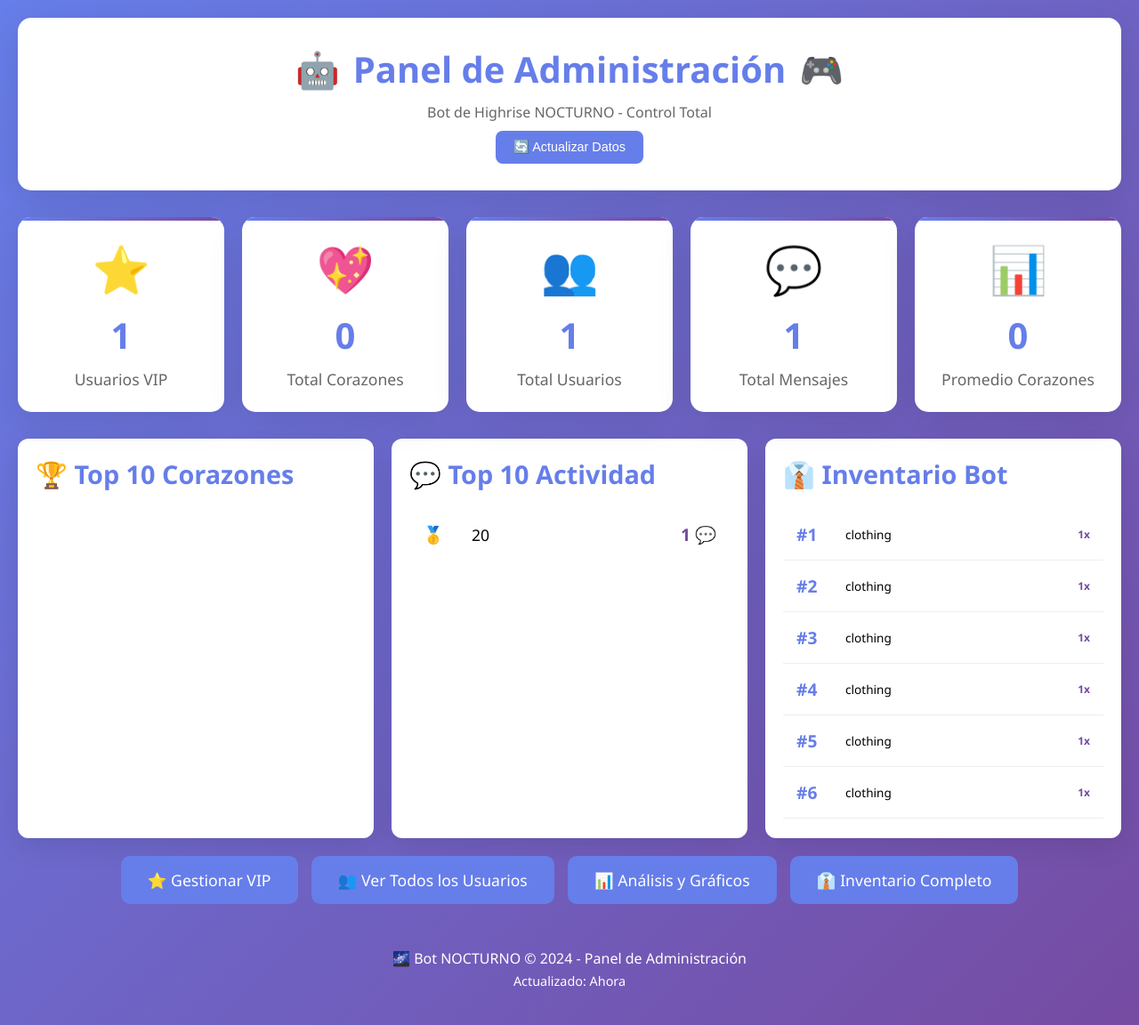
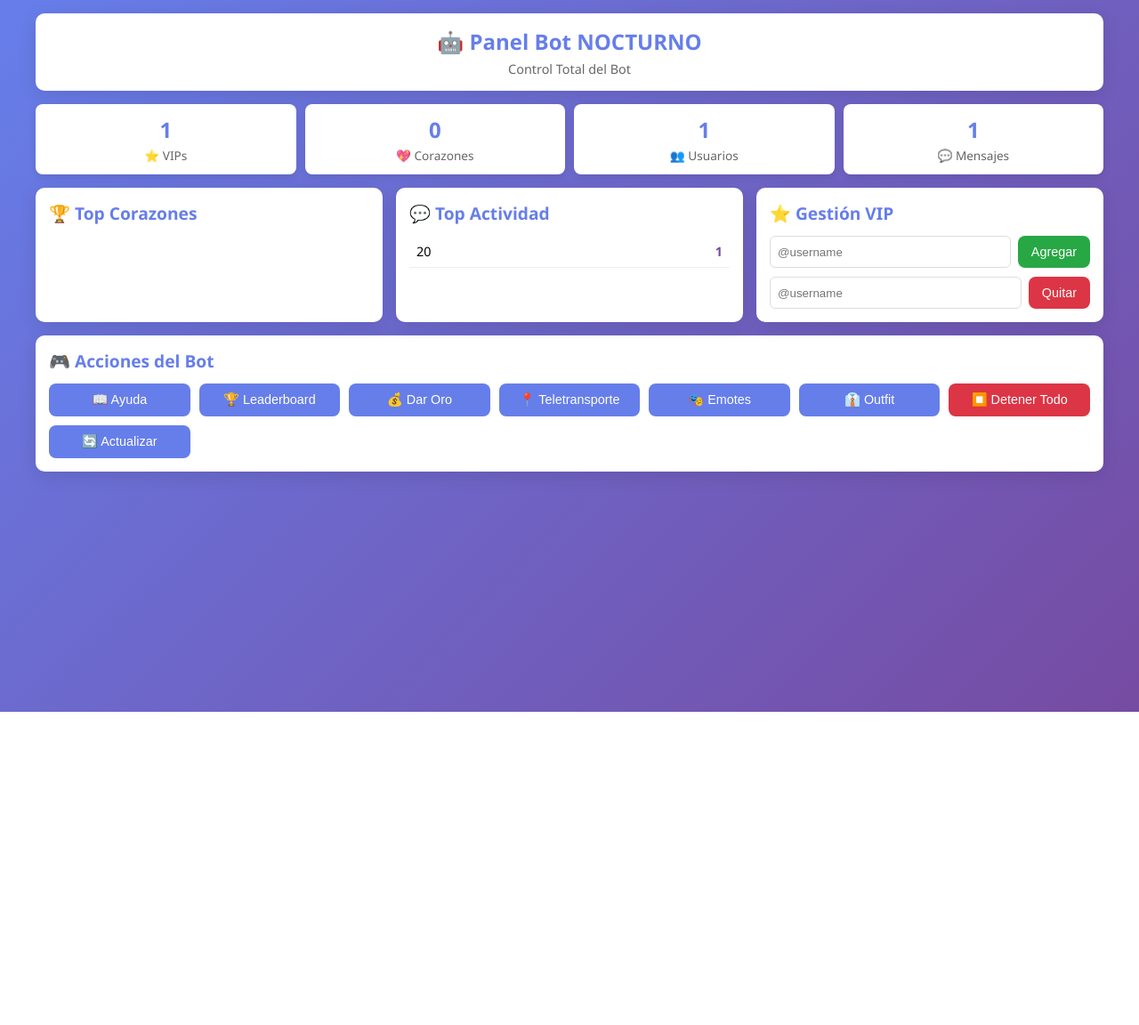
Before and after one commit to daikelcutino-spec/Leoparedes, a Flask app: page / in a window 1280 px wide. Shown: the whole page at 89% size. After the commit the page ends 800 px from the top, so only its background shows below. Run offline with Flask 3, Linux system fonts and the light colour scheme.

Commit message:
Assistant checkpoint
Assistant generated file changes:
- templates/index.html: Hacer el panel más compacto y agregar funciones interactivas
- web_panel.py: Agregar endpoints para todas las funciones del bot

---

User prompt:

Te dije que pusieras eso más pequeño y añadas a todos los botones funciones y añade dependiendo de mi main.py todas las funciones

Replit-Commit-Author: Assistant
Replit-Commit-Session-Id: 3f11bc77-e754-4571-9835-621530f2b4c4

```diff
--- a/templates/index.html
+++ b/templates/index.html
@@ -4,7 +4,7 @@
 <head>
     <meta charset="UTF-8">
     <meta name="viewport" content="width=device-width, initial-scale=1.0">
-    <title>Panel de Administración - Bot Highrise</title>
+    <title>Panel Bot NOCTURNO</title>
     <style>
         * {
             margin: 0;
@@ -16,370 +16,404 @@
             font-family: 'Segoe UI', Tahoma, Geneva, Verdana, sans-serif;
             background: linear-gradient(135deg, #667eea 0%, #764ba2 100%);
             min-height: 100vh;
-            padding: 20px;
+            padding: 15px;
         }
 
         .container {
-            max-width: 1400px;
+            max-width: 1200px;
             margin: 0 auto;
         }
 
         .header {
             background: white;
-            padding: 30px;
-            border-radius: 15px;
-            box-shadow: 0 10px 40px rgba(0,0,0,0.1);
-            margin-bottom: 30px;
+            padding: 15px;
+            border-radius: 10px;
+            box-shadow: 0 5px 20px rgba(0,0,0,0.1);
+            margin-bottom: 15px;
             text-align: center;
         }
 
         .header h1 {
             color: #667eea;
-            font-size: 2.5em;
-            margin-bottom: 10px;
-            display: flex;
-            align-items: center;
-            justify-content: center;
-            gap: 15px;
-        }
-
-        .refresh-btn {
-            background: #667eea;
-            color: white;
-            border: none;
-            padding: 10px 20px;
-            border-radius: 8px;
-            cursor: pointer;
-            font-size: 0.9em;
-            margin-top: 10px;
-            transition: all 0.3s;
-        }
-
-        .refresh-btn:hover {
-            background: #764ba2;
-            transform: scale(1.05);
+            font-size: 1.5em;
+            margin-bottom: 5px;
         }
 
         .stats-grid {
             display: grid;
-            grid-template-columns: repeat(auto-fit, minmax(200px, 1fr));
-            gap: 20px;
-            margin-bottom: 30px;
+            grid-template-columns: repeat(auto-fit, minmax(150px, 1fr));
+            gap: 10px;
+            margin-bottom: 15px;
         }
 
         .stat-card {
             background: white;
-            padding: 25px;
-            border-radius: 15px;
-            box-shadow: 0 10px 40px rgba(0,0,0,0.1);
+            padding: 12px;
+            border-radius: 8px;
             text-align: center;
-            transition: all 0.3s;
-            position: relative;
-            overflow: hidden;
-        }
-
-        .stat-card::before {
-            content: '';
-            position: absolute;
-            top: 0;
-            left: 0;
-            width: 100%;
-            height: 4px;
-            background: linear-gradient(90deg, #667eea, #764ba2);
-        }
-
-        .stat-card:hover {
-            transform: translateY(-5px);
-            box-shadow: 0 15px 50px rgba(0,0,0,0.15);
-        }
-
-        .stat-card .icon {
-            font-size: 3em;
-            margin-bottom: 15px;
-            animation: pulse 2s infinite;
-        }
-
-        @keyframes pulse {
-            0%, 100% { transform: scale(1); }
-            50% { transform: scale(1.1); }
+            box-shadow: 0 3px 10px rgba(0,0,0,0.1);
         }
 
         .stat-card .value {
-            font-size: 2.5em;
+            font-size: 1.5em;
             font-weight: bold;
             color: #667eea;
-            margin-bottom: 10px;
         }
 
         .stat-card .label {
             color: #666;
-            font-size: 1.1em;
+            font-size: 0.85em;
+            margin-top: 3px;
         }
 
-        .main-content {
+        .main-grid {
             display: grid;
-            grid-template-columns: 1fr 1fr 1fr;
-            gap: 20px;
-            margin-bottom: 20px;
+            grid-template-columns: repeat(auto-fit, minmax(320px, 1fr));
+            gap: 15px;
+            margin-bottom: 15px;
         }
 
-        .leaderboard {
+        .panel {
             background: white;
-            padding: 20px;
-            border-radius: 12px;
-            box-shadow: 0 8px 30px rgba(0,0,0,0.1);
+            padding: 15px;
+            border-radius: 10px;
+            box-shadow: 0 5px 20px rgba(0,0,0,0.1);
         }
 
-        .leaderboard h2 {
+        .panel h2 {
             color: #667eea;
-            margin-bottom: 20px;
-            font-size: 1.8em;
+            font-size: 1.2em;
+            margin-bottom: 12px;
             display: flex;
             align-items: center;
-            gap: 10px;
+            gap: 8px;
         }
 
-        .leaderboard-list {
+        .list {
             list-style: none;
-            max-height: 350px;
+            max-height: 200px;
             overflow-y: auto;
         }
 
-        .leaderboard-item {
-            padding: 15px;
+        .list-item {
+            padding: 8px;
             border-bottom: 1px solid #eee;
             display: flex;
             justify-content: space-between;
             align-items: center;
-            transition: all 0.3s;
+            font-size: 0.9em;
         }
 
-        .leaderboard-item:hover {
+        .list-item:hover {
             background: #f8f9fa;
-            transform: translateX(5px);
         }
 
-        .leaderboard-item:last-child {
-            border-bottom: none;
-        }
-
-        .leaderboard-item .rank {
-            font-weight: bold;
-            color: #667eea;
-            margin-right: 15px;
-            font-size: 1.2em;
-            min-width: 40px;
-        }
-
-        .leaderboard-item .rank.gold { color: #ffd700; }
-        .leaderboard-item .rank.silver { color: #c0c0c0; }
-        .leaderboard-item .rank.bronze { color: #cd7f32; }
-
-        .leaderboard-item .username {
-            flex-grow: 1;
-            font-size: 1.1em;
-        }
-
-        .leaderboard-item .score {
-            font-weight: bold;
-            color: #764ba2;
-            font-size: 1.2em;
-        }
-
-        .nav-buttons {
-            display: flex;
-            gap: 15px;
-            flex-wrap: wrap;
-            justify-content: center;
+        .actions {
+            display: grid;
+            grid-template-columns: repeat(auto-fit, minmax(140px, 1fr));
+            gap: 10px;
         }
 
         .btn {
             background: #667eea;
             color: white;
-            padding: 15px 30px;
+            padding: 10px 15px;
             border: none;
-            border-radius: 10px;
-            font-size: 1.1em;
+            border-radius: 8px;
+            font-size: 0.9em;
             cursor: pointer;
-            transition: all 0.3s;
-            text-decoration: none;
-            display: inline-flex;
-            align-items: center;
-            gap: 10px;
+            transition: all 0.2s;
+            text-align: center;
         }
 
         .btn:hover {
             background: #764ba2;
-            transform: translateY(-2px);
-            box-shadow: 0 5px 20px rgba(0,0,0,0.2);
+            transform: scale(1.02);
         }
 
-        .footer {
-            text-align: center;
-            padding: 20px;
-            color: white;
-            margin-top: 30px;
+        .btn-danger {
+            background: #dc3545;
         }
 
-        @media (max-width: 1200px) {
-            .main-content {
-                grid-template-columns: 1fr 1fr;
-            }
+        .btn-danger:hover {
+            background: #c82333;
         }
 
-        @media (max-width: 768px) {
-            .main-content {
-                grid-template-columns: 1fr;
-            }
+        .btn-success {
+            background: #28a745;
         }
 
-        @media (max-width: 768px) {
-            .header h1 {
-                font-size: 1.8em;
-                flex-direction: column;
-            }
-
-            .stats-grid {
-                grid-template-columns: 1fr;
-            }
+        .btn-success:hover {
+            background: #218838;
         }
 
-        .loading {
-            display: inline-block;
-            width: 20px;
-            height: 20px;
-            border: 3px solid rgba(255,255,255,.3);
-            border-radius: 50%;
-            border-top-color: white;
-            animation: spin 1s ease-in-out infinite;
+        .input-group {
+            display: flex;
+            gap: 8px;
+            margin-top: 10px;
         }
 
-        @keyframes spin {
-            to { transform: rotate(360deg); }
+        .input-group input {
+            flex: 1;
+            padding: 8px;
+            border: 1px solid #ddd;
+            border-radius: 6px;
+        }
+
+        .modal {
+            display: none;
+            position: fixed;
+            top: 0;
+            left: 0;
+            width: 100%;
+            height: 100%;
+            background: rgba(0,0,0,0.5);
+            justify-content: center;
+            align-items: center;
+            z-index: 1000;
+        }
+
+        .modal-content {
+            background: white;
+            padding: 20px;
+            border-radius: 10px;
+            max-width: 400px;
+            width: 90%;
+        }
+
+        .close {
+            float: right;
+            font-size: 1.5em;
+            cursor: pointer;
         }
     </style>
 </head>
 <body>
     <div class="container">
         <div class="header">
-            <h1>
-                <span>🤖</span>
-                <span>Panel de Administración</span>
-                <span>🎮</span>
-            </h1>
-            <p style="color: #666; margin-top: 10px;">Bot de Highrise NOCTURNO - Control Total</p>
-            <button class="refresh-btn" onclick="location.reload()">
-                🔄 Actualizar Datos
-            </button>
+            <h1>🤖 Panel Bot NOCTURNO</h1>
+            <p style="color: #666; font-size: 0.9em;">Control Total del Bot</p>
         </div>
 
         <div class="stats-grid">
             <div class="stat-card">
-                <div class="icon">⭐</div>
                 <div class="value">{{ vip_count }}</div>
-                <div class="label">Usuarios VIP</div>
+                <div class="label">⭐ VIPs</div>
             </div>
-
             <div class="stat-card">
-                <div class="icon">💖</div>
                 <div class="value">{{ total_hearts }}</div>
-                <div class="label">Total Corazones</div>
+                <div class="label">💖 Corazones</div>
             </div>
-
             <div class="stat-card">
-                <div class="icon">👥</div>
                 <div class="value">{{ total_users }}</div>
-                <div class="label">Total Usuarios</div>
+                <div class="label">👥 Usuarios</div>
             </div>
-
             <div class="stat-card">
-                <div class="icon">💬</div>
                 <div class="value">{{ total_messages }}</div>
-                <div class="label">Total Mensajes</div>
-            </div>
-
-            <div class="stat-card">
-                <div class="icon">📊</div>
-                <div class="value">{{ avg_hearts }}</div>
-                <div class="label">Promedio Corazones</div>
+                <div class="label">💬 Mensajes</div>
             </div>
         </div>
 
-        <div class="main-content">
-            <div class="leaderboard">
-                <h2>🏆 Top 10 Corazones</h2>
-                <ul class="leaderboard-list">
-                    {% for username, hearts in top_hearts %}
-                    <li class="leaderboard-item">
-                        <span class="rank {% if loop.index == 1 %}gold{% elif loop.index == 2 %}silver{% elif loop.index == 3 %}bronze{% endif %}">
-                            {% if loop.index == 1 %}🥇
-                            {% elif loop.index == 2 %}🥈
-                            {% elif loop.index == 3 %}🥉
-                            {% else %}#{{ loop.index }}
-                            {% endif %}
-                        </span>
-                        <span class="username">{{ username }}</span>
-                        <span class="score">{{ hearts }} ❤️</span>
+        <div class="main-grid">
+            <div class="panel">
+                <h2>🏆 Top Corazones</h2>
+                <ul class="list">
+                    {% for username, hearts in top_hearts[:5] %}
+                    <li class="list-item">
+                        <span>{{ username }}</span>
+                        <span style="color: #667eea; font-weight: bold;">{{ hearts }} ❤️</span>
                     </li>
                     {% endfor %}
                 </ul>
             </div>
 
-            <div class="leaderboard">
-                <h2>💬 Top 10 Actividad</h2>
-                <ul class="leaderboard-list">
-                    {% for username, messages in top_activity %}
-                    <li class="leaderboard-item">
-                        <span class="rank {% if loop.index == 1 %}gold{% elif loop.index == 2 %}silver{% elif loop.index == 3 %}bronze{% endif %}">
-                            {% if loop.index == 1 %}🥇
-                            {% elif loop.index == 2 %}🥈
-                            {% elif loop.index == 3 %}🥉
-                            {% else %}#{{ loop.index }}
-                            {% endif %}
-                        </span>
-                        <span class="username">{{ username }}</span>
-                        <span class="score">{{ messages }} 💬</span>
+            <div class="panel">
+                <h2>💬 Top Actividad</h2>
+                <ul class="list">
+                    {% for username, msgs in top_activity[:5] %}
+                    <li class="list-item">
+                        <span>{{ username }}</span>
+                        <span style="color: #764ba2; font-weight: bold;">{{ msgs }}</span>
                     </li>
                     {% endfor %}
                 </ul>
             </div>
 
-            <div class="leaderboard">
-                <h2>👔 Inventario Bot</h2>
-                <ul class="leaderboard-list">
-                    {% for item in bot_inventory[:10] %}
-                    <li class="leaderboard-item">
-                        <span class="rank">#{{ loop.index }}</span>
-                        <span class="username" style="font-size: 0.85em;">{{ item.type }}</span>
-                        <span class="score" style="font-size: 0.75em;">{{ item.amount }}x</span>
-                    </li>
-                    {% else %}
-                    <li class="leaderboard-item">
-                        <span class="username">Sin items</span>
-                    </li>
-                    {% endfor %}
-                </ul>
+            <div class="panel">
+                <h2>⭐ Gestión VIP</h2>
+                <div class="input-group">
+                    <input type="text" id="vipUsername" placeholder="@username">
+                    <button class="btn btn-success" onclick="addVIP()">Agregar</button>
+                </div>
+                <div class="input-group">
+                    <input type="text" id="removeVipUsername" placeholder="@username">
+                    <button class="btn btn-danger" onclick="removeVIP()">Quitar</button>
+                </div>
             </div>
         </div>
 
-        <div class="nav-buttons">
-            <a href="/vip" class="btn">⭐ Gestionar VIP</a>
-            <a href="/users" class="btn">👥 Ver Todos los Usuarios</a>
-            <a href="/analytics" class="btn">📊 Análisis y Gráficos</a>
-            <a href="/inventory" class="btn">👔 Inventario Completo</a>
+        <div class="panel">
+            <h2>🎮 Acciones del Bot</h2>
+            <div class="actions">
+                <button class="btn" onclick="sendCommand('!help')">📖 Ayuda</button>
+                <button class="btn" onclick="sendCommand('!leaderboard heart')">🏆 Leaderboard</button>
+                <button class="btn" onclick="openModal('tipModal')">💰 Dar Oro</button>
+                <button class="btn" onclick="openModal('tpModal')">📍 Teletransporte</button>
+                <button class="btn" onclick="openModal('emoteModal')">🎭 Emotes</button>
+                <button class="btn" onclick="openModal('outfitModal')">👔 Outfit</button>
+                <button class="btn btn-danger" onclick="sendCommand('!stopall')">⏹️ Detener Todo</button>
+                <button class="btn" onclick="location.reload()">🔄 Actualizar</button>
+            </div>
         </div>
+    </div>
 
-        <div class="footer">
-            <p>🌌 Bot NOCTURNO © 2024 - Panel de Administración</p>
-            <p style="font-size: 0.9em; margin-top: 5px;">Actualizado: {{ config.get('last_update', 'Ahora') }}</p>
+    <!-- Modal Dar Oro -->
+    <div id="tipModal" class="modal">
+        <div class="modal-content">
+            <span class="close" onclick="closeModal('tipModal')">&times;</span>
+            <h2>💰 Dar Oro</h2>
+            <div class="input-group">
+                <input type="number" id="tipAmount" placeholder="Cantidad" min="1" max="5">
+                <button class="btn" onclick="tipAll()">Dar a Todos</button>
+            </div>
+            <div class="input-group">
+                <input type="number" id="tipOnlyAmount" placeholder="Número de usuarios" min="1">
+                <button class="btn" onclick="tipRandom()">Dar Aleatorio</button>
+            </div>
+        </div>
+    </div>
+
+    <!-- Modal Teletransporte -->
+    <div id="tpModal" class="modal">
+        <div class="modal-content">
+            <span class="close" onclick="closeModal('tpModal')">&times;</span>
+            <h2>📍 Teletransporte</h2>
+            <div class="input-group">
+                <input type="text" id="tpUser" placeholder="@username">
+                <input type="text" id="tpPoint" placeholder="punto">
+                <button class="btn" onclick="teleportUser()">Teletransportar</button>
+            </div>
+            <p style="margin-top: 10px; font-size: 0.85em; color: #666;">Puntos: vip, dj, directivo</p>
+        </div>
+    </div>
+
+    <!-- Modal Emotes -->
+    <div id="emoteModal" class="modal">
+        <div class="modal-content">
+            <span class="close" onclick="closeModal('emoteModal')">&times;</span>
+            <h2>🎭 Emotes</h2>
+            <div class="input-group">
+                <input type="text" id="emoteUser" placeholder="@username">
+                <input type="text" id="emoteId" placeholder="emote (1-224)">
+                <button class="btn" onclick="sendEmote()">Enviar</button>
+            </div>
+            <button class="btn" style="width: 100%; margin-top: 10px;" onclick="sendCommand('!automode')">🎭 Modo Auto</button>
+        </div>
+    </div>
+
+    <!-- Modal Outfit -->
+    <div id="outfitModal" class="modal">
+        <div class="modal-content">
+            <span class="close" onclick="closeModal('outfitModal')">&times;</span>
+            <h2>👔 Cambiar Outfit</h2>
+            <div class="input-group">
+                <input type="number" id="outfitNum" placeholder="Número de outfit" min="1">
+                <button class="btn" onclick="changeOutfit()">Aplicar</button>
+            </div>
+            <button class="btn" style="width: 100%; margin-top: 10px;" onclick="sendCommand('!copyoutfit')">📋 Copiar Mi Outfit</button>
         </div>
     </div>
 
     <script>
-        // Auto-refresh cada 30 segundos
-        setTimeout(() => {
-            location.reload();
-        }, 30000);
+        function sendCommand(cmd) {
+            fetch('/api/send_command', {
+                method: 'POST',
+                headers: {'Content-Type': 'application/json'},
+                body: JSON.stringify({command: cmd})
+            }).then(r => r.json()).then(d => {
+                alert(d.message || 'Comando enviado');
+            });
+        }
+
+        function addVIP() {
+            const username = document.getElementById('vipUsername').value.replace('@', '');
+            if (!username) return alert('Ingresa un username');
+
+            fetch('/api/add_vip', {
+                method: 'POST',
+                headers: {'Content-Type': 'application/x-www-form-urlencoded'},
+                body: 'username=' + username
+            }).then(r => r.json()).then(d => {
+                alert(d.message);
+                if (d.success) location.reload();
+            });
+        }
+
+        function removeVIP() {
+            const username = document.getElementById('removeVipUsername').value.replace('@', '');
+            if (!username) return alert('Ingresa un username');
+
+            fetch('/api/remove_vip', {
+                method: 'POST',
+                headers: {'Content-Type': 'application/x-www-form-urlencoded'},
+                body: 'username=' + username
+            }).then(r => r.json()).then(d => {
+                alert(d.message);
+                if (d.success) location.reload();
+            });
+        }
+
+        function tipAll() {
+            const amount = document.getElementById('tipAmount').value;
+            if (!amount || amount < 1 || amount > 5) return alert('Cantidad debe ser 1-5');
+            sendCommand('!tip all ' + amount);
+            closeModal('tipModal');
+        }
+
+        function tipRandom() {
+            const amount = document.getElementById('tipOnlyAmount').value;
+            if (!amount || amount < 1) return alert('Ingresa número de usuarios');
+            sendCommand('!tip only ' + amount);
+            closeModal('tipModal');
+        }
+
+        function teleportUser() {
+            const user = document.getElementById('tpUser').value.replace('@', '');
+            const point = document.getElementById('tpPoint').value;
+            if (!user || !point) return alert('Completa todos los campos');
+            sendCommand('!bring @' + user);
+            closeModal('tpModal');
+        }
+
+        function sendEmote() {
+            const user = document.getElementById('emoteUser').value.replace('@', '');
+            const emote = document.getElementById('emoteId').value;
+            if (!user || !emote) return alert('Completa todos los campos');
+            sendCommand('!emote @' + user + ' ' + emote);
+            closeModal('emoteModal');
+        }
+
+        function changeOutfit() {
+            const num = document.getElementById('outfitNum').value;
+            if (!num) return alert('Ingresa número de outfit');
+            sendCommand('!outfit ' + num);
+            closeModal('outfitModal');
+        }
+
+        function openModal(id) {
+            document.getElementById(id).style.display = 'flex';
+        }
+
+        function closeModal(id) {
+            document.getElementById(id).style.display = 'none';
+        }
+
+        // Cerrar modal al hacer click fuera
+        window.onclick = function(event) {
+            if (event.target.classList.contains('modal')) {
+                event.target.style.display = 'none';
+            }
+        }
     </script>
 </body>
 </html>
```
Also changed, not shown: web_panel.py (+27 -0 lines).
